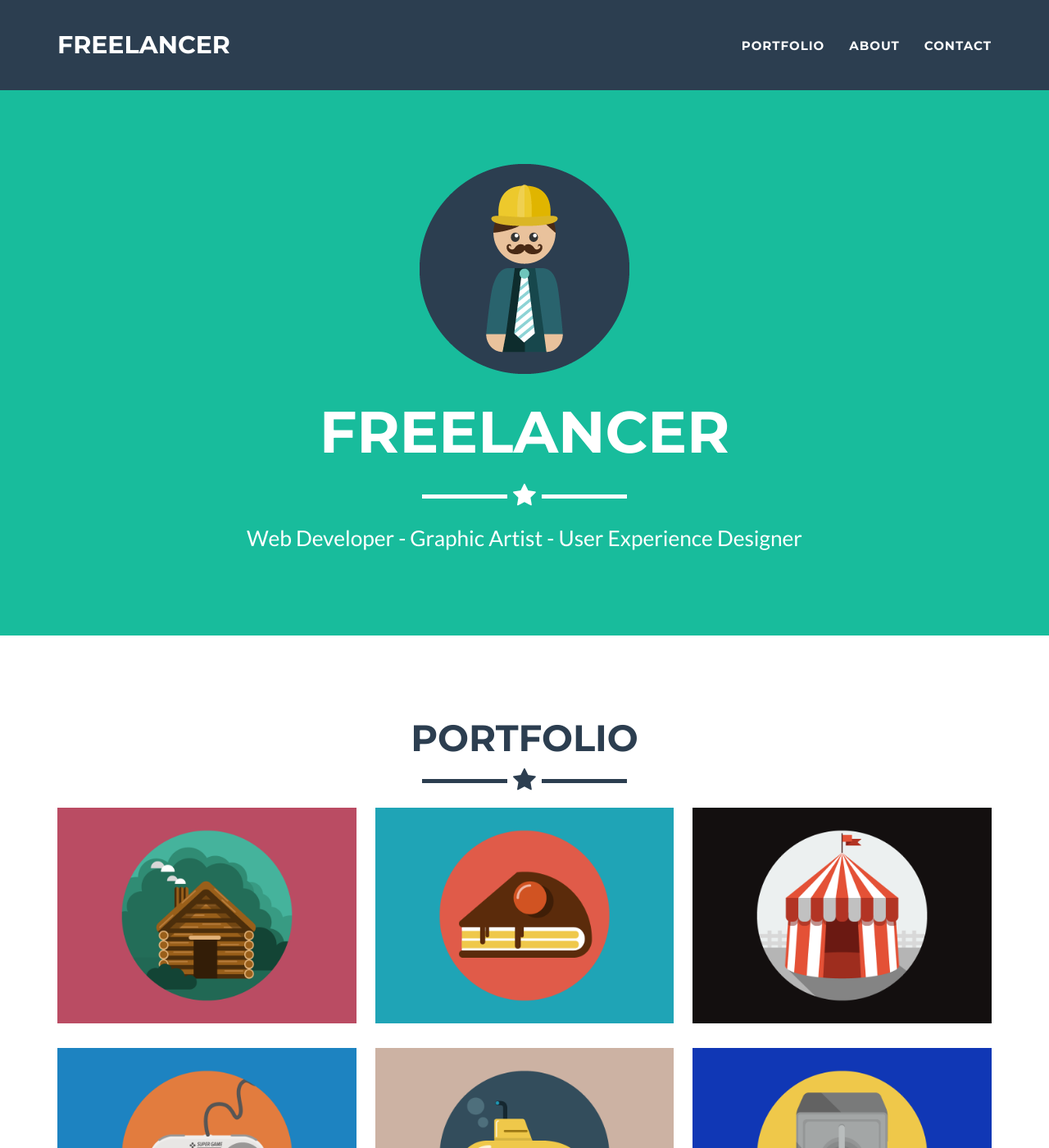
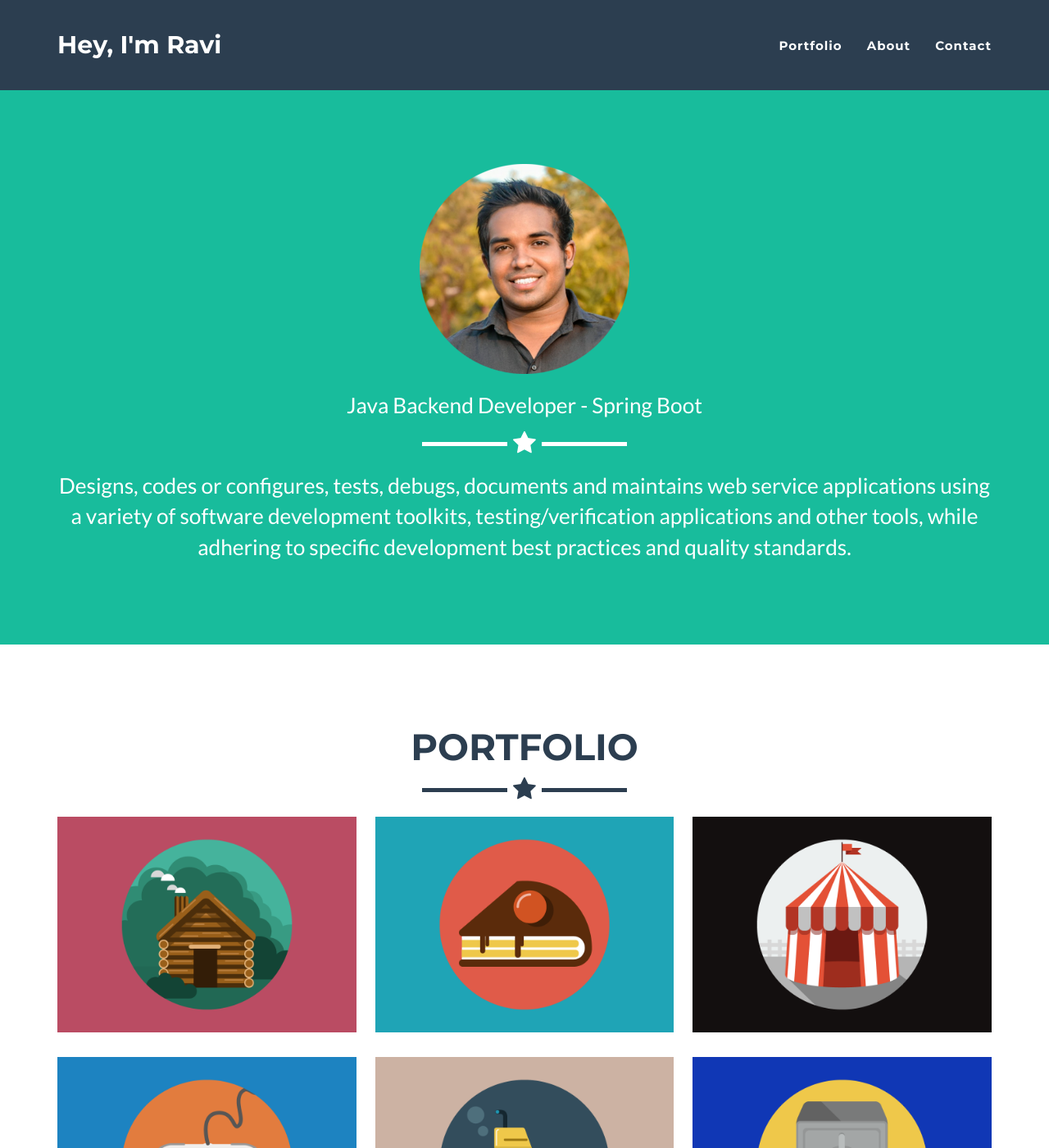
Before and after one commit to IamRaviMaurya/portfolio, a Jekyll site: the page built from _posts/2014-07-18-project-1.markdown, in a window 1280 px wide and 1400 px high. Shown: the whole window at 82% size. Built offline with Jekyll 4.4.1, drawn with Linux system fonts in a browser that asks for light colours; some of the changed text lies outside the part shown.

Commit message:
update changes

```diff
--- a/Gemfile
+++ b/Gemfile
@@ -1,4 +1,3 @@
 source "https://rubygems.org"
 gemspec
-
-gem "webrick", "~> 1.7"
+gem 'github-pages'
--- a/_config.yml
+++ b/_config.yml
@@ -1,11 +1,12 @@
 # Site settings
-title: Freelancer
-email: your-email@domain.com
-url: https://github.com/jeromelachaud/freelancer-theme
-description: "Write an awesome description for your new site here. You can edit this line in _config.yml. It will appear in your document head meta (for Google search results) and in your feed.xml site description."
+title: Hey, I'm Ravi
+email: ravimurya04@gmail.com
+url: IamRaviMaurya.github.io
+baseurl: /portfolio
+description: Designs, codes or configures, tests, debugs, documents and maintains web service applications using a variety of software development toolkits, testing/verification applications and other tools, while adhering to specific development best practices and quality standards.
 keywords: "your keywords, separated by commas"
-skills: "Web Developer - Graphic Artist - User Experience Designer"
-meta_author: LastName FirstName
+skills: "Java Backend Developer - Spring Boot"
+meta_author: Maurya Ravi
 
 # Google webmaster tools
 google_verify:
@@ -32,7 +33,7 @@ color:
 
 # Footer settings
 footer:
-  copyright: Dr. Henry Jekyll
+  copyright: Ravi Maurya
   location: Location
   social: Around the Web
   credits: Credits
@@ -40,9 +41,9 @@ footer:
 # Social networks usernames (many more available: google-plus, flickr, dribbble, pinterest, instagram, tumblr, linkedin, etc.)
 social:
   - title: twitter
-    url: http://twitter.com/jekyllrb
+    url: http://twitter.com/ravimurya04
   - title: facebook
-    url:
+    url: https://www.facebook.com/ravi.maurya.9041
   - title: stack-overflow
     url: http://stackoverflow.com/questions/tagged/jekyll
   - title: bitbucket
@@ -52,8 +53,8 @@ social:
 
 # Postal address (add as many lines as necessary)
 address:
-  - line: 3481 Melrose Place
-  - line: Beverly Hills, CA 90210
+  - line: Thane 421 311
+  - line: Maharashtra
 
 # Credits content
 credits: 'Freelancer is a free to use, open source Bootstrap theme created by <a href="http://startbootstrap.com">Start Bootstrap</a>.'
--- a/_includes/css/main.css
+++ b/_includes/css/main.css
@@ -149,7 +149,6 @@ header .intro-text .skills {
 }
 
 .navbar {
-    text-transform: uppercase;
     font-family: Montserrat,"Helvetica Neue",Helvetica,Arial,sans-serif;
     font-weight: 700;
 }
--- a/_includes/header.html
+++ b/_includes/header.html
@@ -5,9 +5,9 @@
       <div class="col-lg-12">
         <img class="img-responsive" src="img/profile.png" alt="profile-pic" />
         <div class="intro-text">
-          <span class="name">{{ site.title }}</span>
+          <span class="skills">{{ site.skills }}</span>
           <hr class="star-light" />
-          <span class="skills">{{ site.skills }}</span>
+          <span class="skills">{{ site.description }}</span>
         </div>
       </div>
     </div>
--- a/_posts/2014-07-14-project-5.markdown
+++ b/_posts/2014-07-14-project-5.markdown
@@ -7,5 +7,5 @@ alt: image-alt
 project-date: April 2014
 client: Start Bootstrap
 category: Web Development
-description: Use this area of the page to describe your project. Lorem ipsum dolor sit amet, consectetur adipisicing elit. Mollitia neque assumenda ipsam nihil, molestias magnam, recusandae quos quis inventore quisquam velit asperiores, vitae? Reprehenderit soluta, eos quod consequuntur itaque. Nam.
+description: Use this area of the page to describe your project. Lorem ipsum dolor sit amet, consectetur adipisicing elit. Mollitia neque assumenda ipsam nihil, molestias magnam, recusandae quos quis inventore quisquam velit asperiores, vitae? Reprehenderit soluta, eos quod consequuntur itaque.
 ---
```
Also changed, not shown: img/profile.png.
